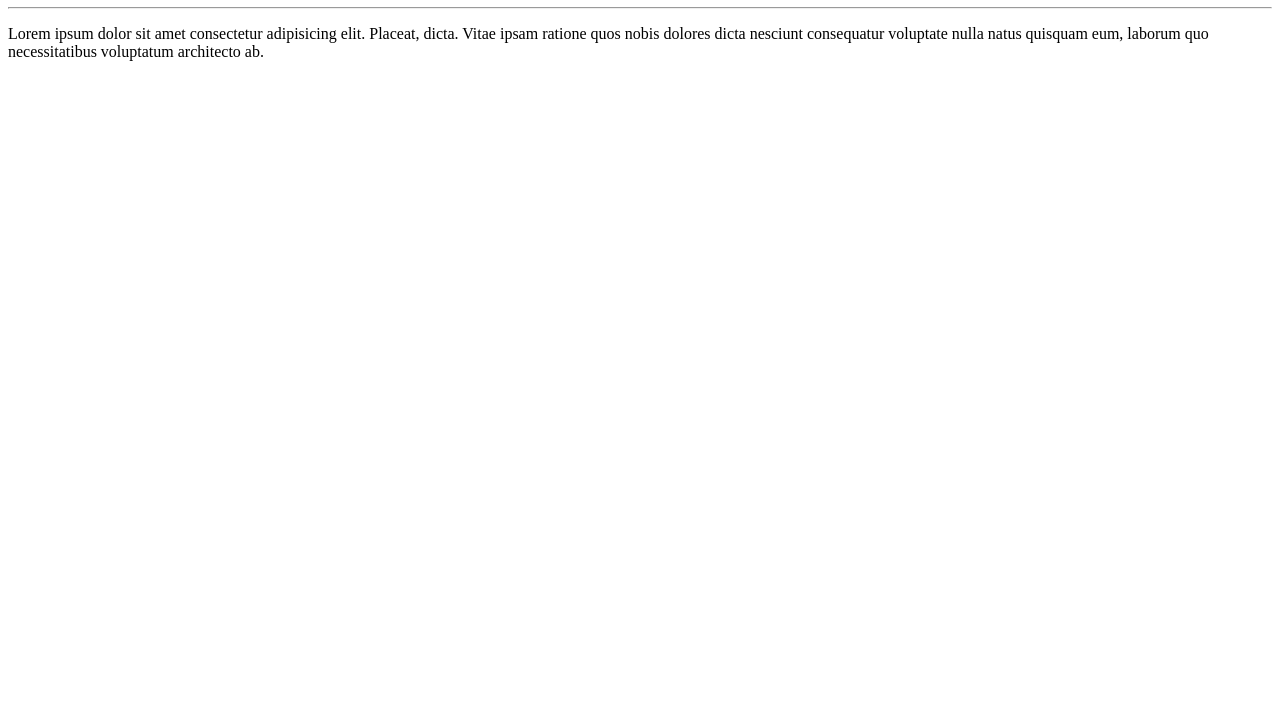
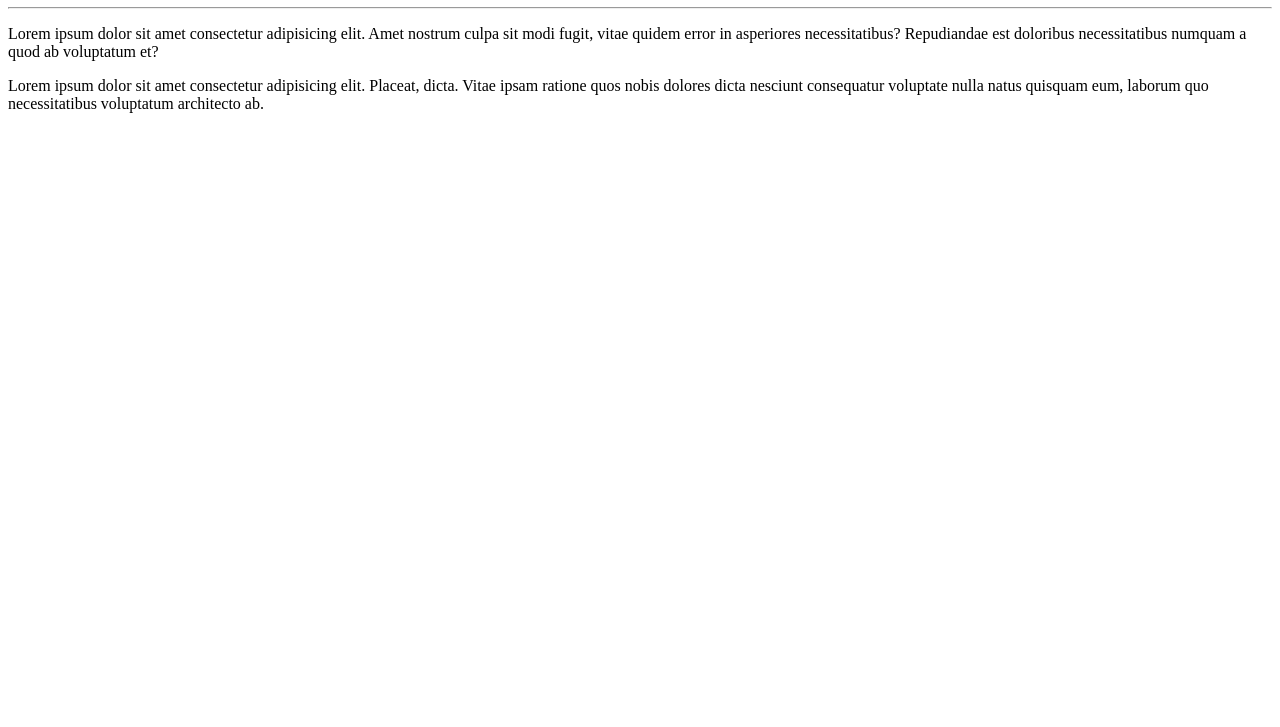
Before and after one commit to GuilhermeCorgos/Ola-mundo, a plain HTML site: page site-exemplo/index.html in a window 1280 px wide. Shown: the part 73-800 px from the top of the page. Drawn offline with Linux system fonts and the light colour scheme.

Commit message:
Adicionei mais um paragrafo

```diff
--- a/site-exemplo/index.html
+++ b/site-exemplo/index.html
@@ -9,6 +9,7 @@
 <body>
 <h1>Ola,mundo</h1>
 <hr>
+<p>Lorem ipsum dolor sit amet consectetur adipisicing elit. Amet nostrum culpa sit modi fugit, vitae quidem error in asperiores necessitatibus? Repudiandae est doloribus necessitatibus numquam a quod ab voluptatum et?</p>
 <p>Lorem ipsum dolor sit amet consectetur adipisicing elit. Placeat, dicta. Vitae ipsam ratione quos nobis dolores dicta nesciunt consequatur voluptate nulla natus quisquam eum, laborum quo necessitatibus voluptatum architecto ab.</p>
 </body>
 </html>
```
